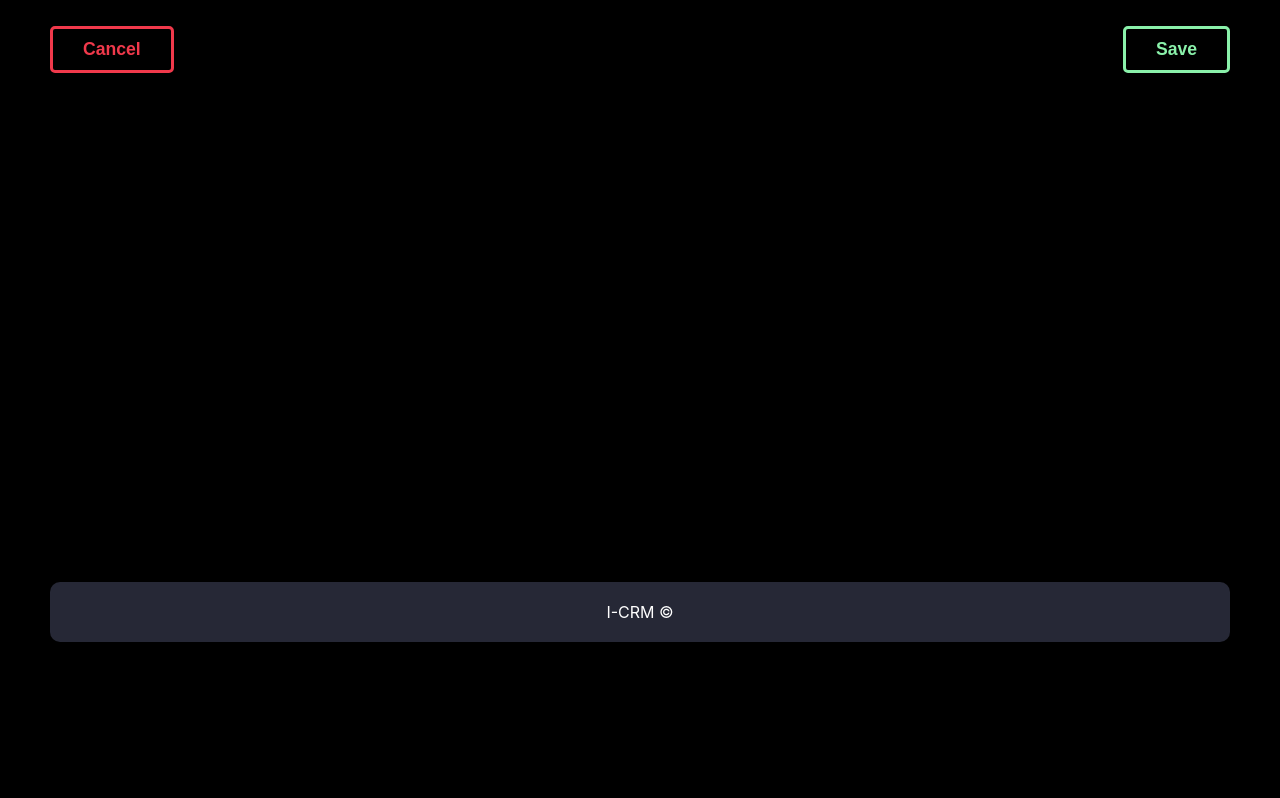
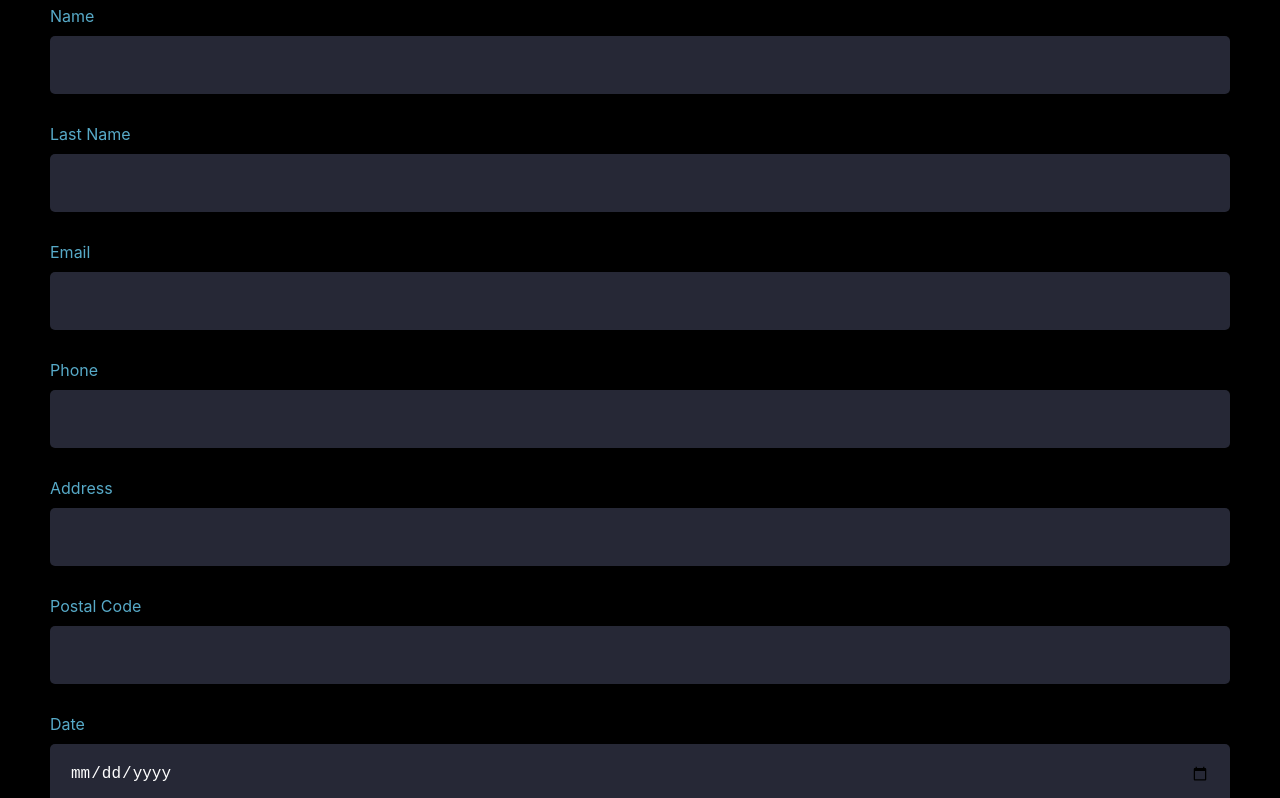
Before and after one commit to imanbehroozifar/i-crm, a Next.js app: page /add-customer in a window 1280 px wide. Shown: the part 240-1038 px from the top of the page. Before the commit the page ends 892 px from the top, so only its background shows below. Built offline with nearby package versions, Linux system fonts and the light colour scheme.

Commit message:
Add customer component development

```diff
--- a/models/Customer.js
+++ b/models/Customer.js
@@ -21,7 +21,7 @@ const customerSchema = new Schema({
     address: String,
     postalCode: Number,
     date: Date,//تاریخ عضویت مشتری یا اولین خرید
-    product: {
+    products: {
         type: Array,
         default:[],
     },
--- a/src/Components/module/Form.js
+++ b/src/Components/module/Form.js
@@ -1,9 +1,67 @@
 import React from 'react'
+import ItemList from './ItemList'
+import FormInput from './FormInput'
 
-const Form = () => {
-  return (
-    <div>Form</div>
-  )
+const Form = ({ form, setForm }) => {
+    const changeHandler = (e) => {
+        const { name, value } = e.target;
+        setForm({ ...form, [name]: value })
+
+    }
+    return (
+        <div>
+            <FormInput
+                name='name'
+                label='Name'
+                type='text'
+                value={form.name}
+                onChange={changeHandler}
+            />
+            <FormInput
+                name='lastName'
+                label='Last Name'
+                type='text'
+                value={form.lastName}
+                onChange={changeHandler}
+            />
+            <FormInput
+                name='email'
+                label='Email'
+                type='text'
+                value={form.email}
+                onChange={changeHandler}
+            />
+            <FormInput
+                name='phone'
+                label='Phone'
+                type='text'
+                value={form.phone}
+                onChange={changeHandler}
+            />
+            <FormInput
+                name='address'
+                label='Address'
+                type='text'
+                value={form.address}
+                onChange={changeHandler}
+            />
+            <FormInput
+                name='postalCode'
+                label='Postal Code'
+                type='text'
+                value={form.postalCode}
+                onChange={changeHandler}
+            />
+            <FormInput
+                name='date'
+                label='Date'
+                type='date'
+                value={form.date}
+                onChange={changeHandler}
+            />
+            <ItemList form={form} setForm={setForm} />
+        </div>
+    )
 }
 
 export default Form
--- /dev/null
+++ b/src/Components/module/FormInput.js
@@ -0,0 +1,15 @@
+const FormInput = ({ name, label, type, value, onChange }) => {
+    return (
+        <div className="form-input">
+            <label htmlFor={name}>{label}</label>
+            <input
+                type={type}
+                id={name}
+                name={name}
+                value={value}
+                onChange={onChange} />
+        </div>
+    )
+}
+
+export default FormInput
--- /dev/null
+++ b/src/Components/module/ItemList.js
@@ -0,0 +1,75 @@
+import React from 'react'
+import FormInput from './FormInput'
+
+const ItemList = ({ form, setForm }) => {
+    const { products } = form
+    console.log(products)
+    const addHandler = () => {
+        setForm({
+            ...form,
+            products: [...products, { name: "", price: "", qty: "" }]
+        })
+        console.log(products)
+    }
+    const changeHandler = (e, index) => {
+        const { name, value } = e.target;
+        const newProduts = [...products]
+        newProduts[index][name] = value
+        setForm({ ...form, products: newProduts })
+        console.log(newProduts[index][name])
+
+    }
+    const deleteHandler = (index) => {
+        const newProduts = [...products]
+        newProduts.splice(index, 1)
+        setForm({ ...form, products: newProduts })
+
+    }
+    return (
+        <div className='item-list'>
+            <p>Purchased products</p>
+            {
+                products.map((product, index) => (
+                    <ProductItem
+                        key={index}
+                        product={product}
+                        changeHandler={(e) => changeHandler(e, index)}
+                        deleteHandler={() => deleteHandler(index)}
+                    />
+                ))
+            }
+            <button onClick={addHandler}> Add Item</button>
+        </div>
+    )
+}
+
+export default ItemList
+
+function ProductItem({ product , changeHandler,deleteHandler  }) {
+    return (
+        <div className='form-input__list'>
+            <FormInput
+                name="name"
+                label="Product Name"
+                type="text"
+                value={product.name}
+                onChange={changeHandler} />
+            <div>
+                <FormInput
+                    name="price"
+                    label="Price"
+                    type="text"
+                    value={product.price}
+                    onChange={changeHandler} />
+                <FormInput
+                    name="qty"
+                    label="Qty"
+                    type="number"
+                    value={product.qty}
+                    onChange={changeHandler} />
+
+            </div>
+            <button onClick={deleteHandler}>Remove</button>
+        </div>
+    )
+}
--- a/src/Components/template/AddCustomerPage.js
+++ b/src/Components/template/AddCustomerPage.js
@@ -11,11 +11,12 @@ const AddCustomerPage = () => {
     address: "",
     postalCode: "",
     date: "",
-    product: []
+    products: []
 
   })
   const router = useRouter()
   const saveHandler = async () => {
+    console.log(form)
     const res = await fetch('/api/customer',
       {
         method: "POST",
@@ -39,7 +40,7 @@ const AddCustomerPage = () => {
       address: "",
       postalCode: "",
       date: "",
-      product: []
+      products: []
     })
     router.push('/')
   }
```
